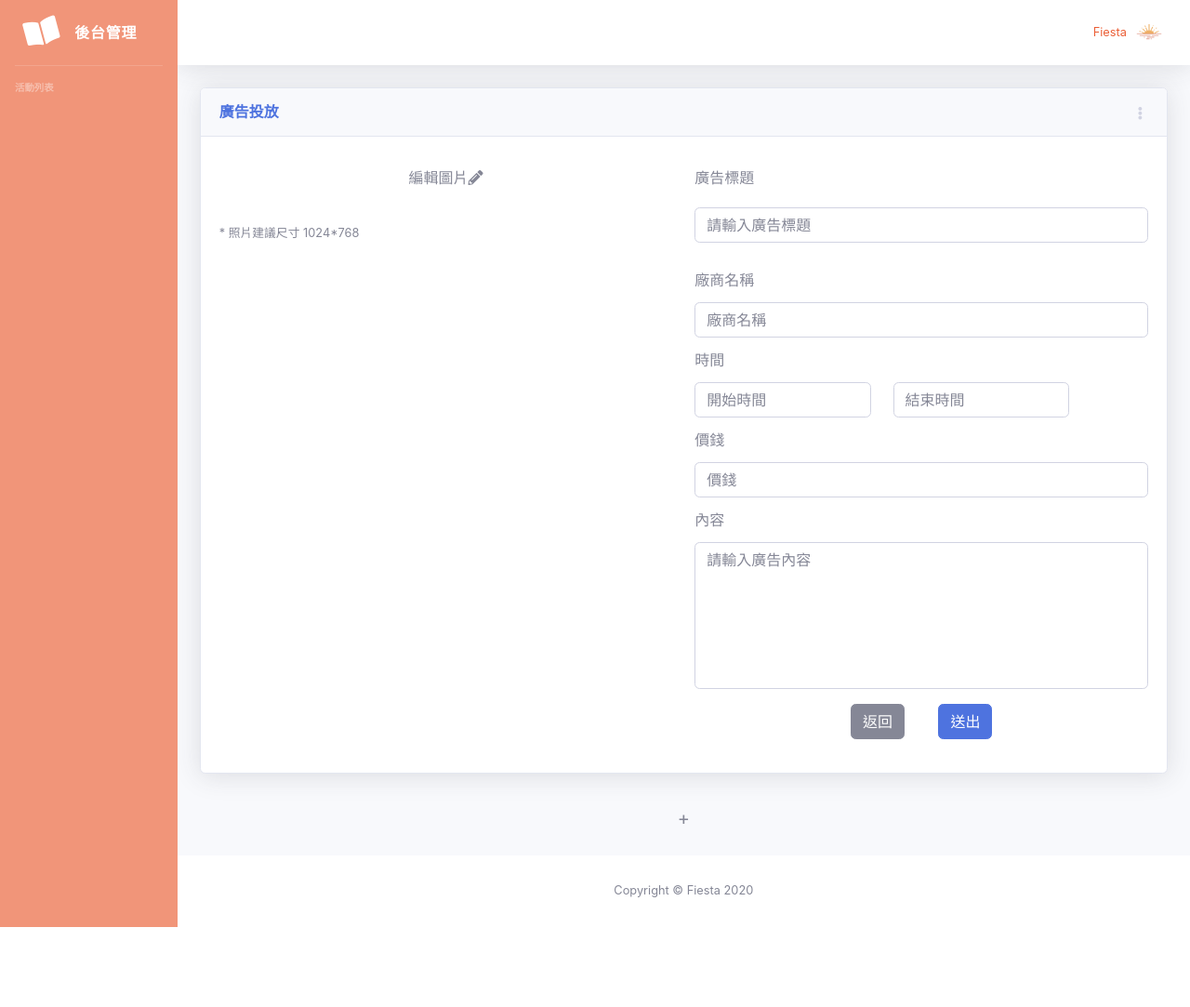
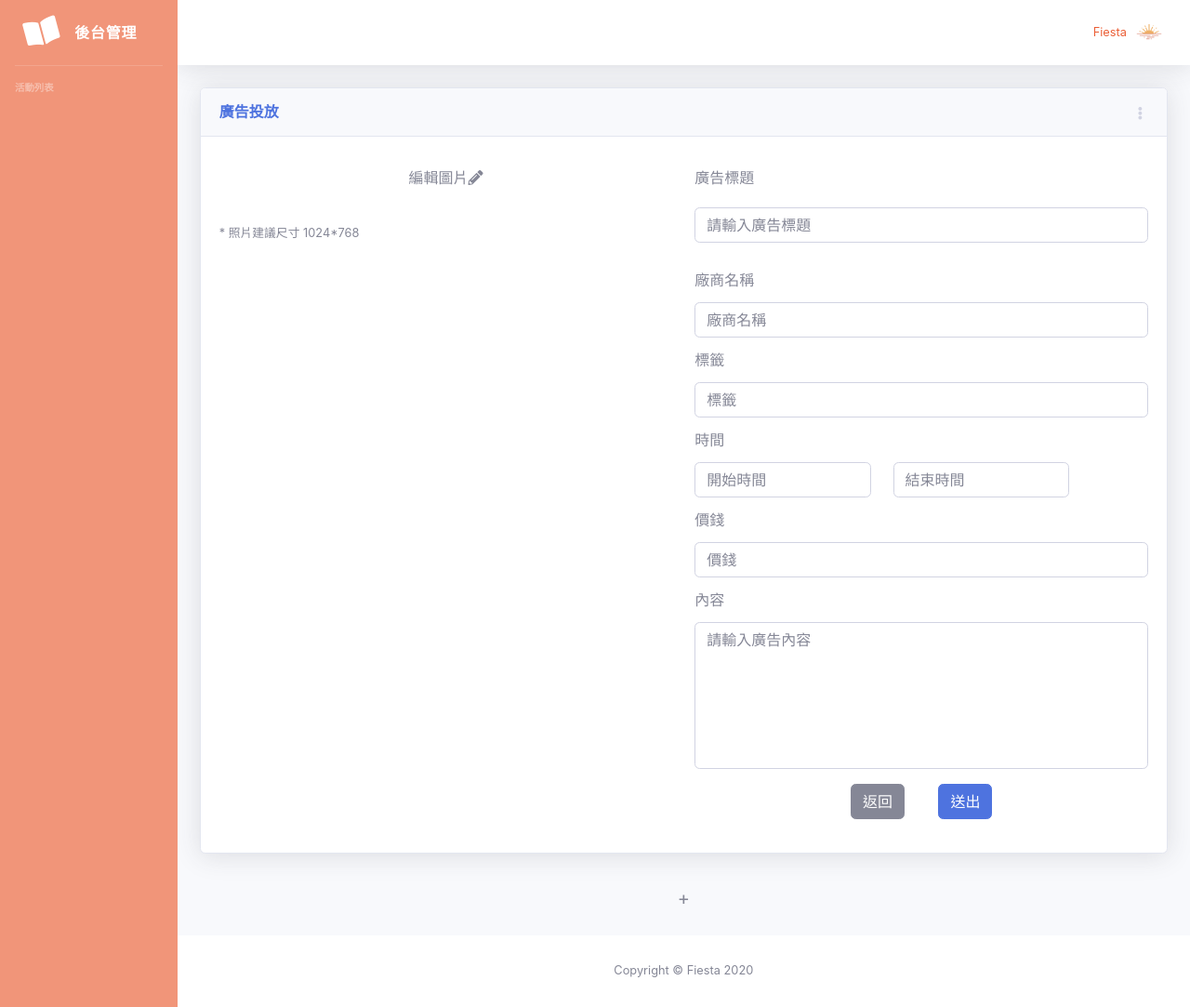
Before and after one commit to Rudy1021/Fiesta, a Flask app: page /advertising in a window 1280 px wide. Shown: the whole page at 93% size. Before the commit the page ends 997 px from the top, so only its background shows below. Run offline with Flask 2, Linux system fonts and the light colour scheme; some libraries are stand-ins or nearby versions.

Commit message:
advertising.js and html

```diff
--- a/static/dashboard/js/advertising.js
+++ b/static/dashboard/js/advertising.js
@@ -6,7 +6,8 @@ $(document).ready(function () {
       $('.DateTime').datetimepicker(o)
     $(".submit").on('click', function () {
         data_AdsUpload = {
-            AdsName: $("#Ads_Name").val(),
+            Ads_Name: $("#Ads_Name").val(),
+            Tag: "搖滾",
             Source: $("#Source").val(),
             startTime: $("#startTime").val(),
             endTime: $("#endTime").val(),
@@ -24,6 +25,9 @@ $(document).ready(function () {
             beforeSend:function(xhr){
                 xhr.setRequestHeader("Authorization", "Bearer " + $.cookie("qsacw"))
             },
+            success: function (data) {
+                console.log(data)
+            }
           });
     });
 });
--- a/templates/advertising.html
+++ b/templates/advertising.html
@@ -55,6 +55,12 @@
                 </div>
               </div>
               <div class="row">
+                <div class="col-12">標籤</div>
+                <div class="col-12 text-center">
+                  <input type="text" class="form-control" id="Source" placeholder="標籤">
+                </div>
+              </div>
+              <div class="row">
                 <div class="col-12">時間</div>
                 <div class="col-5 text-center">
                   <input type="text" class="form-control DateTime" id="startTime" placeholder="開始時間">
```
